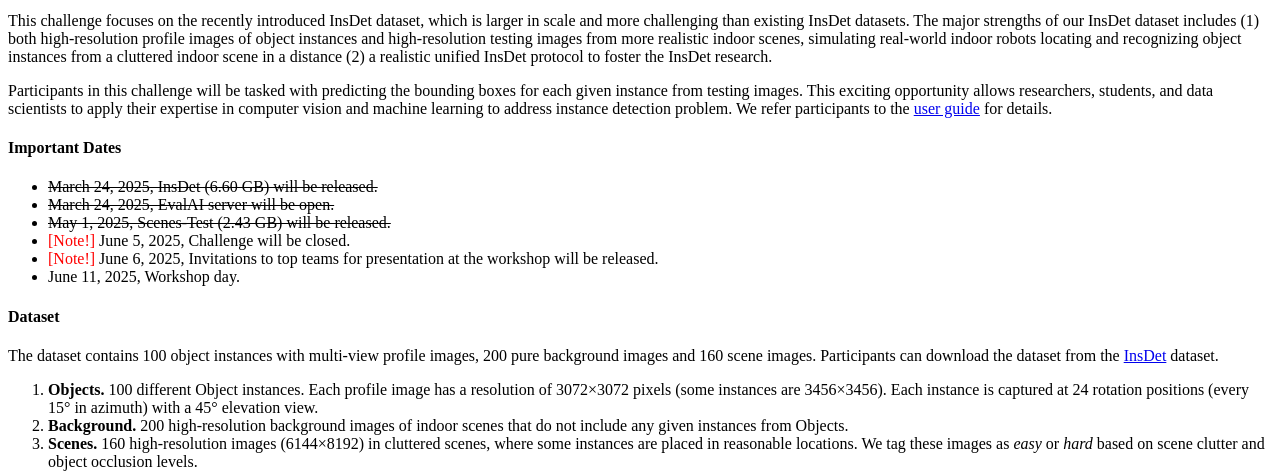
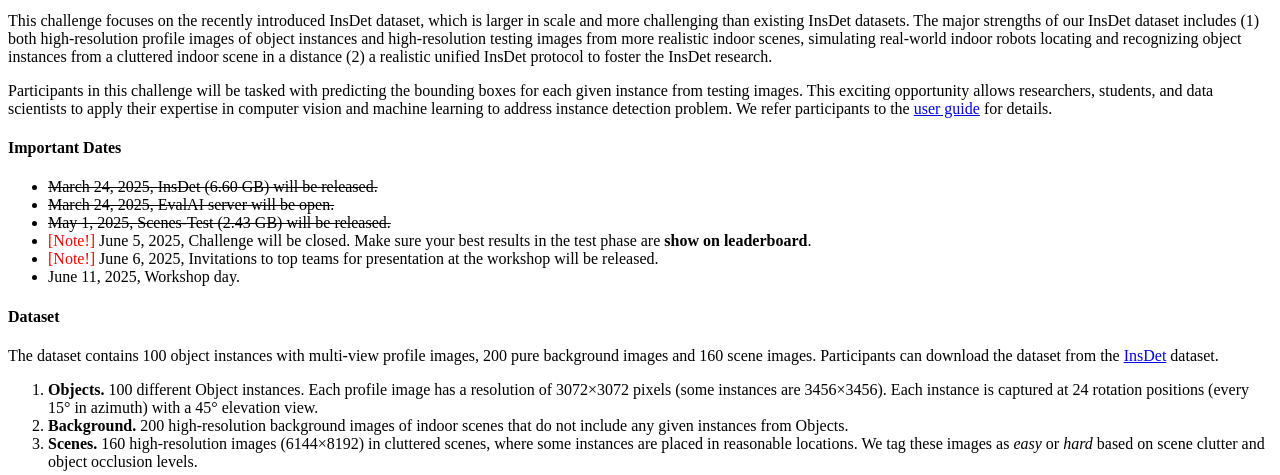
Before and after one commit to shenqq377/InsDetChallenge_CVPR2025, a Python web app: template templates/description.html in a window 1280 px wide. Shown: the part 861-1336 px from the top of the page. Run offline with Jinja, Linux system fonts and the light colour scheme; the template is opened without the code that fills it, so the values that code supplies are empty.

Commit message:
Update description.html

```diff
--- a/templates/description.html
+++ b/templates/description.html
@@ -13,7 +13,7 @@
 <li><s>May 1, 2025, Scenes-Test (2.43 GB) will be released.</s></li>
 <!-- <li>June 5, 2025, Challenge will be closed.</li>
 <li>June 6, 2025, Invitations to top teams for presentation at the workshop will be released.</li> -->
-<li><span style="color:red;">[Note!]</span> June 5, 2025, Challenge will be closed.</li>
+<li><span style="color:red;">[Note!]</span> June 5, 2025, Challenge will be closed. Make sure your best results in the test phase are <b>show on leaderboard</b>.</li>
 <li><span style="color:red;">[Note!]</span> June 6, 2025, Invitations to top teams for presentation at the workshop will be released.</li>
 <li>June 11, 2025, Workshop day.</li>
 </ul>
```
